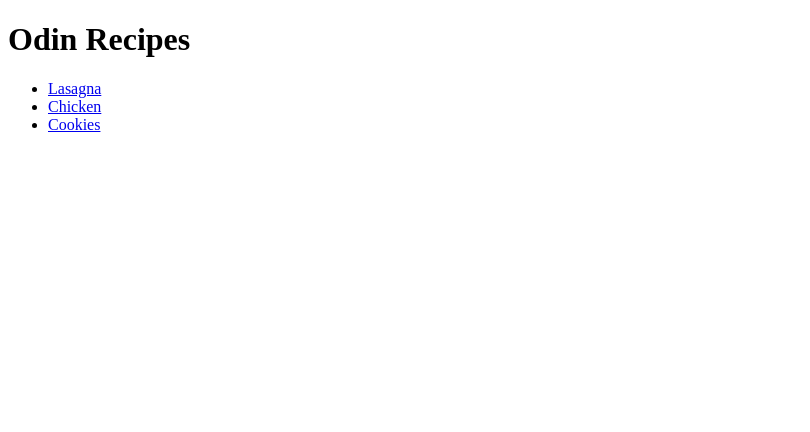
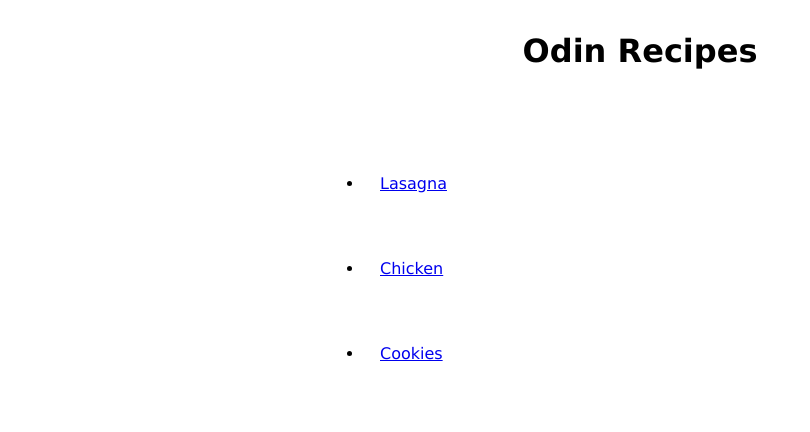
Before and after one commit to xudin7/odin-recipes, a plain HTML site: page index.html in a window 1280 px wide. Shown: the whole page, without its empty margins (0-810 px from the left). Drawn offline with Linux system fonts and the light colour scheme.

Commit message:
added link to style.css

```diff
--- a/index.html
+++ b/index.html
@@ -4,13 +4,24 @@
     <meta charset="UTF-8" />
     <meta name="viewport" content="width=device-width, initial-scale=1.0" />
     <title>Food Recipes</title>
+    <link rel="stylesheet" href="style.css" />
   </head>
   <body>
+    <div class="header">
       <h1>Odin Recipes</h1>
+    </div>
+    <div class="link">
       <ul>
+        <div class="link-lasagna">
           <li><a href="recipes/lasagna.html">Lasagna</a></li>
+        </div>
+        <div class="link-chicken">
           <li><a href="recipes/chicken.html">Chicken</a></li>
+        </div>
+        <div class="link-cookies">
           <li><a href="recipes/cookies.html">Cookies</a></li>
+        </div>
       </ul>
+    </div>
   </body>
 </html>
```
Lines whose indentation alone changed are shown as unchanged.
